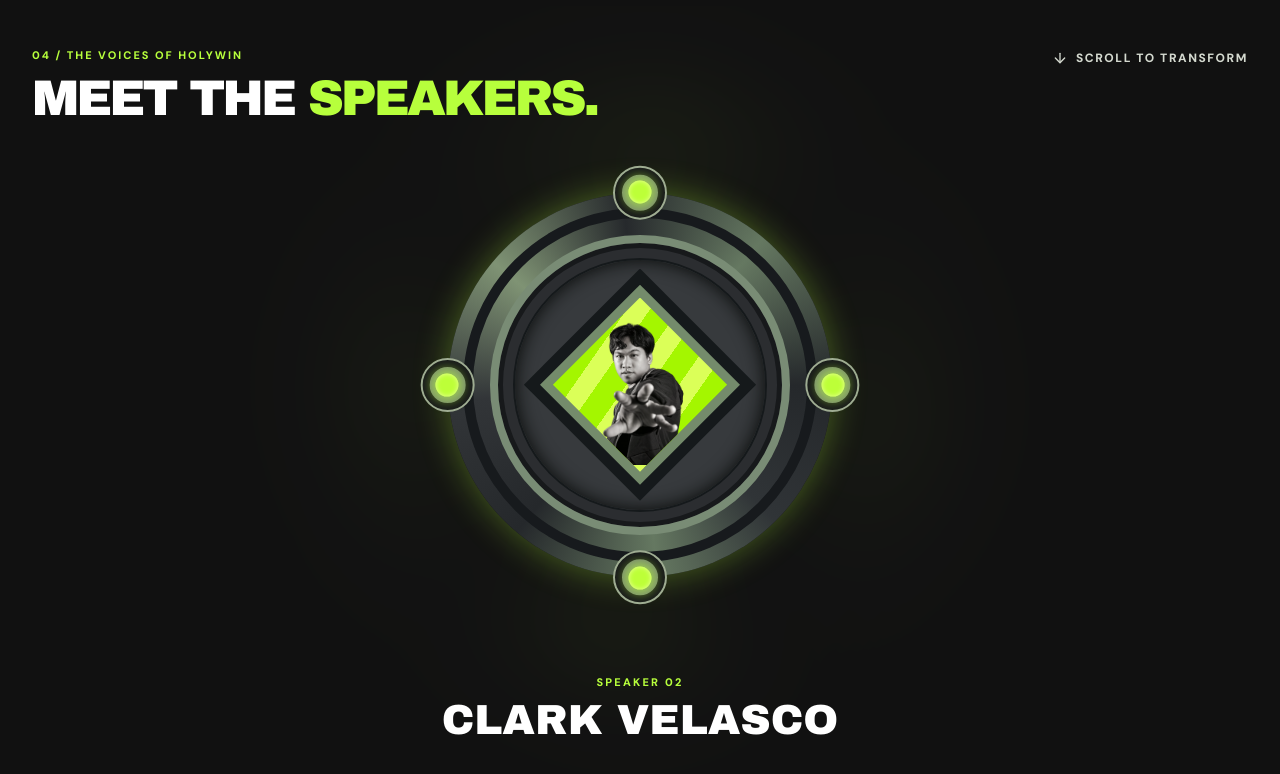
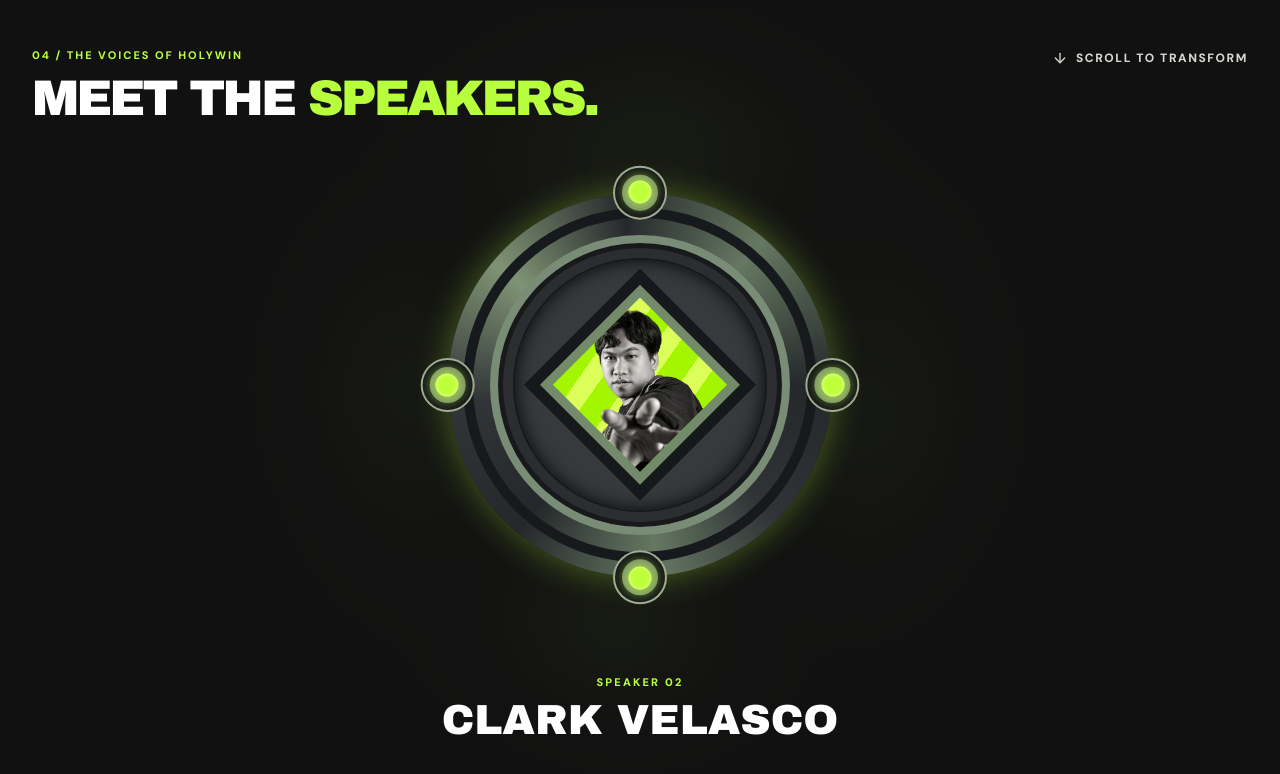
Before and after one commit to Spaydurman/holywin-2026, a React (Vite) app: page / in a window 1280 px wide. Shown: the part 5454-6228 px from the top of the page. Built offline with nearby package versions, Linux system fonts and the light colour scheme.

Commit message:
Refactor code structure for improved readability and maintainability

```diff
--- a/src/sections/Speaker.tsx
+++ b/src/sections/Speaker.tsx
@@ -1,11 +1,12 @@
 import { useRef, useState } from 'react'
 import { AnimatePresence, motion, useMotionValueEvent, useReducedMotion, useScroll, useTransform, type MotionValue } from 'motion/react'
-import { ArrowDown, Mic2 } from 'lucide-react'
+import { ArrowDown } from 'lucide-react'
 
 const speakers = [
   {
     number: '01',
     name: 'Jigs Almazan',
+    image: '/speakers/jigs-almazan.png',
   },
   {
     number: '02',
@@ -46,19 +47,14 @@ function Watch({ rotation, raysOpacity, flashOpacity, activeSpeaker }: {
           <motion.div key={`speaker-${activeSpeaker}`} className="absolute inset-[8%] grid place-items-center" initial={{ opacity: 0, scale: 0.78 }} animate={{ opacity: 1, scale: 1 }} exit={{ opacity: 0, scale: 0.78 }} transition={{ duration: 0.3 }}>
             <div className="absolute inset-[14%] bg-[#15191b] [clip-path:polygon(50%_0,100%_50%,50%_100%,0_50%)]" />
             <div className="absolute inset-[19%] bg-[#748b6b] [clip-path:polygon(50%_0,100%_50%,50%_100%,0_50%)]" />
-            {'image' in speakers[activeSpeaker] ? (
-              <div className="absolute inset-[23%] overflow-hidden bg-[repeating-linear-gradient(125deg,#a4f600_0_24px,#dbff58_24px_43px)] [clip-path:polygon(50%_0,100%_50%,50%_100%,0_50%)]">
-                <img src={speakers[activeSpeaker].image} alt="" className="absolute inset-x-0 top-[12%] h-[84%] w-full object-contain object-top" />
-              </div>
-            ) : (
-              <>
-                <div className="absolute inset-[23%] bg-[repeating-linear-gradient(125deg,#a4f600_0_24px,#dbff58_24px_43px)] [clip-path:polygon(50%_0,100%_50%,50%_100%,0_50%)]" />
-                <div className="relative z-10 flex flex-col items-center text-[#101410]">
-                  <Mic2 className="size-[clamp(40px,9vw,96px)] stroke-[3]" />
-                  <span className="font-['Archivo_Black'] text-[clamp(28px,5vw,56px)] leading-none">{speakers[activeSpeaker].number}</span>
-                </div>
-              </>
-            )}
+            <div className="absolute inset-[23%] overflow-hidden bg-[repeating-linear-gradient(125deg,#a4f600_0_24px,#dbff58_24px_43px)] [clip-path:polygon(50%_0,100%_50%,50%_100%,0_50%)]">
+              {activeSpeaker === 1 && <div className="absolute inset-x-0 bottom-0 h-[24%] bg-gradient-to-b from-transparent to-[#15191b]" />}
+              <img
+                src={speakers[activeSpeaker].image}
+                alt=""
+                className={`absolute left-1/2 w-auto -translate-x-1/2 ${activeSpeaker === 0 ? 'top-[7%] h-[250%] max-w-none!' : 'top-[2%] h-[125%]'}`}
+              />
+            </div>
           </motion.div>
         )}
       </AnimatePresence>
@@ -127,11 +123,7 @@ export default function Speaker() {
           <div className="container mt-12 grid gap-6 min-[761px]:grid-cols-2">
             {speakers.map(speaker => (
               <div key={speaker.number} className="border border-[#b7ff3c]/45 bg-[#121b12] p-7">
-                {'image' in speaker ? (
-                  <img src={speaker.image} alt={speaker.name} className="mx-auto mb-6 h-56 w-full object-contain" />
-                ) : (
-                  <Mic2 className="mb-6 size-12 text-[#b7ff3c]" aria-hidden="true" />
-                )}
+                <img src={speaker.image} alt={speaker.name} className="mx-auto mb-6 h-56 w-full object-contain" />
                 <p className="text-sm font-extrabold tracking-[.14em] text-[#b7ff3c]">SPEAKER {speaker.number}</p>
                 <h3 className="mt-2 font-['Archivo_Black'] text-2xl uppercase">{speaker.name}</h3>
               </div>
```
Also changed, not shown: public/speakers/jigs-almazan.png (added).
